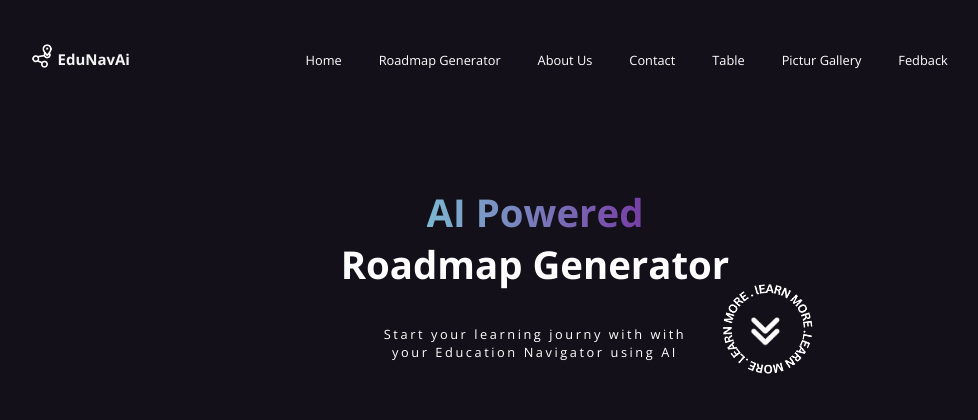
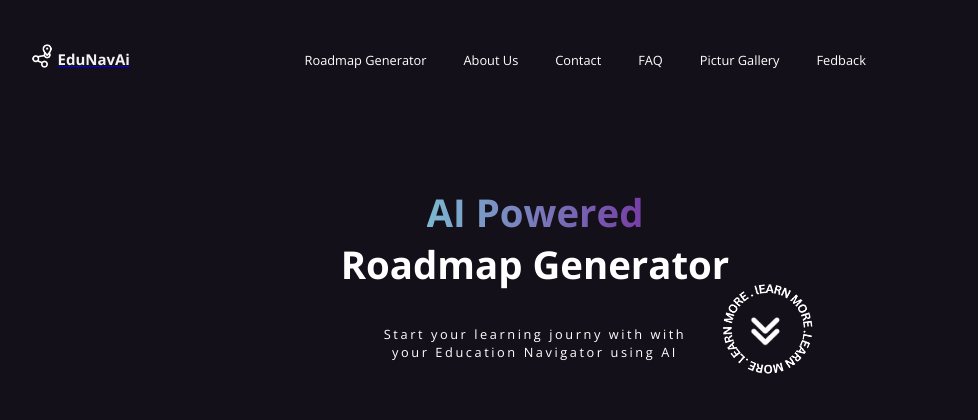
Before and after one commit to SabahBaothman/EDUNAVAI-, a PHP site: page /pages/index.php in a window 1280 px wide. Shown: the top 420 px of the page, without its empty margins (105-1083 px from the left). Run offline with PHP 8.4, Linux system fonts and the light colour scheme.

Commit message:
Update links.php

```diff
--- a/includes/links.php
+++ b/includes/links.php
@@ -3,6 +3,7 @@
 <nav>
 
 <!-- Holder for the website logo -->
+<a href="../pages/index.php" style="display: flex;">
 <span id="nav-logo-holder">
     <img id="logo" src="../media/images/logo.png" width="80px">
 </span>
@@ -10,14 +11,13 @@
 <span id="nav-title-holder">
     <h3><?php echo $pageTitle; ?></h3>
 </span>
-
+</a>
 <!-- Holder for navigation links -->
 <span id="nav-links">
-    <a href="../pages/index.php" class="nav-link <?php echo ($currentPage === 'home') ? 'selected' : ''; ?>">Home</a>
     <a href="../pages/Roadmap Generator.php" class="nav-link <?php echo ($currentPage === 'roadmap') ? 'selected' : ''; ?>">Roadmap Generator</a>
     <a href="../pages/About us.php" class="nav-link <?php echo ($currentPage === 'about') ? 'selected' : ''; ?>">About Us</a>
     <a href="../pages/Contact.php" class="nav-link <?php echo ($currentPage === 'contact') ? 'selected' : ''; ?>">Contact</a>
-    <a href="../pages/Table.php" class="nav-link <?php echo ($currentPage === 'Table') ? 'selected' : ''; ?>">Table</a>
+    <a href="../pages/FAQ.php" class="nav-link <?php echo ($currentPage === 'Table') ? 'selected' : ''; ?>">FAQ</a>
     <a href="../pages/PictureGallery.php" class="nav-link <?php echo ($currentPage === 'Pictur Gallery') ? 'selected' : ''; ?>">Pictur Gallery</a>
     <a href="../pages/Feedback.php" class="nav-link <?php echo ($currentPage === 'Feedback') ? 'selected' : ''; ?>">Fedback</a>
 
```
